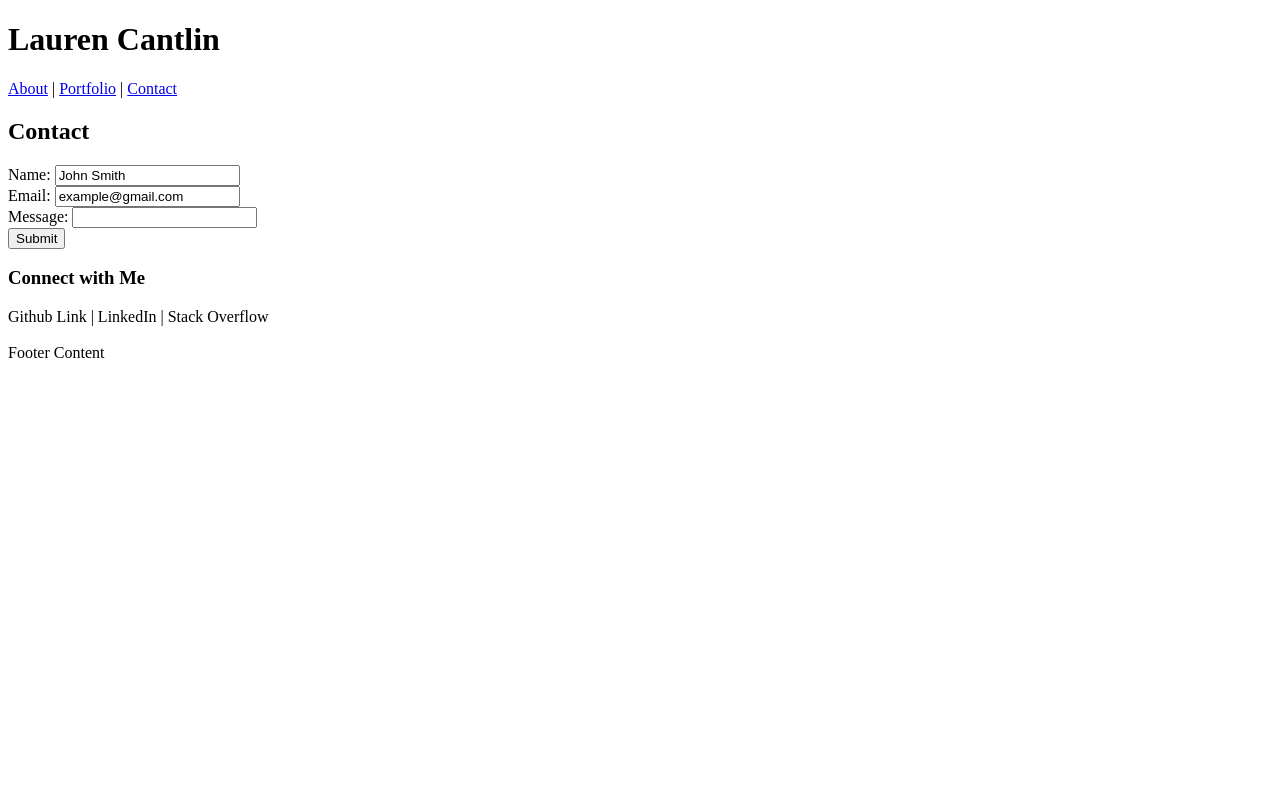
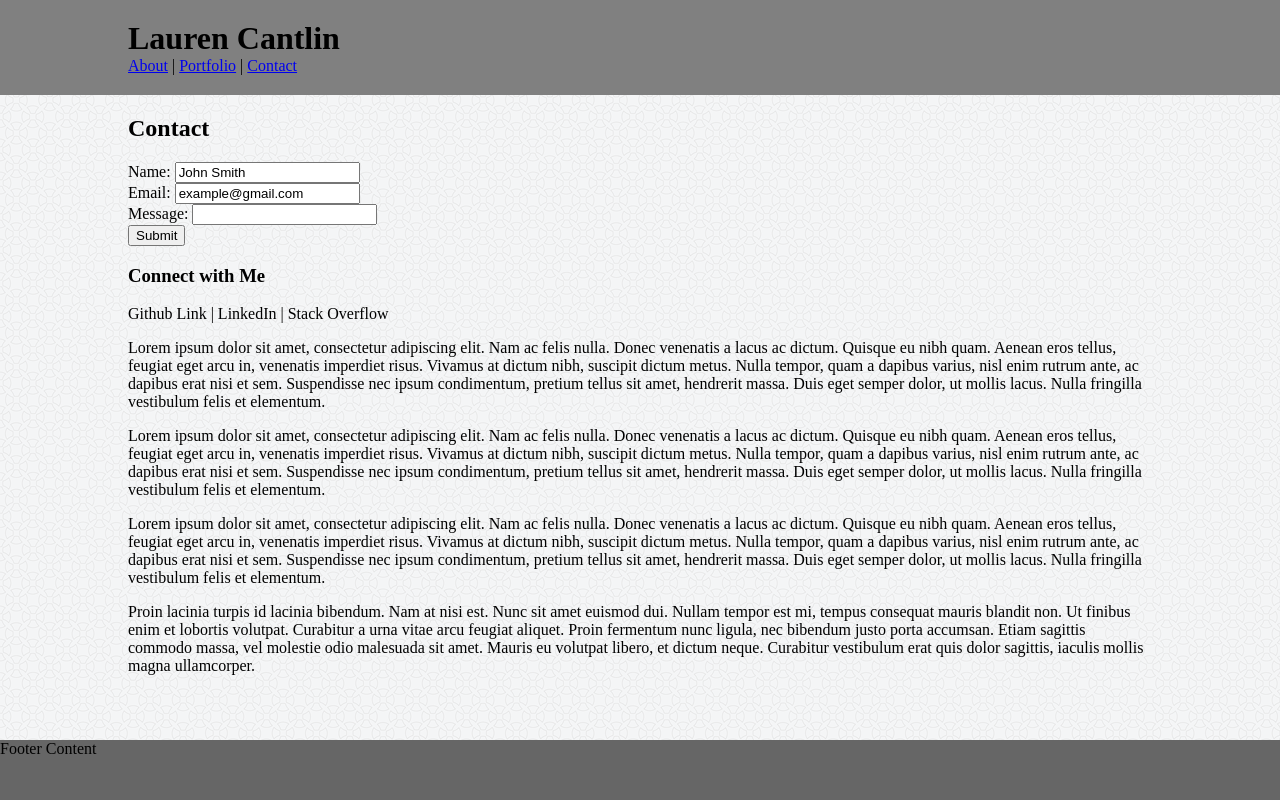
Before and after one commit to laurencantlin/Basic-Portfolio, a plain HTML site: page contact.html in a window 1280 px wide. Drawn offline with Linux system fonts and the light colour scheme.

Commit message:
adds css

```diff
--- /dev/null
+++ b/assets/css/style - Copy.css
@@ -0,0 +1,46 @@
+body{
+    background-image: url(../images/background.png);
+    margin: 0;
+    padding: 0;
+    /* height: 100%; */
+}
+
+header{
+    background: grey;
+    margin: 0;
+    padding: 20px;
+}
+
+.wrapper{
+    position: relative;
+    width: 1024px;
+    margin: 0 auto;
+    min-height: 100%;
+}
+
+#body{
+    padding: 0;
+    padding-bottom: 60px;
+    min-height: 100%;
+}
+
+h1{
+    margin:0;
+}
+
+/*
+
+#container{
+
+    min-height: 100%;
+    position: relative;
+overflow: auto;
+}  */
+
+footer{
+    background: #666;
+    position: absolute;
+    bottom: 0;
+    width: 100%;
+    height: 60px;
+}
--- a/assets/css/style.css
+++ b/assets/css/style.css
@@ -5,8 +5,6 @@ body {
     background-image: url("../images/background.png");
     font-family: 'Arial', 'Helvetica Neue', Helvetica, sans-serif;
     box-sizing: border-box;
-
-
 }
 
 header {
@@ -139,6 +137,19 @@ div{
     right: 25px;
 }
 
+#project1{
+    position: absolute;
+    left: 0;
+    top: 50px;
+
+}
+
+h3{
+    background: #4aaaa5;
+    color: white;
+
+}
+
 footer {
     background: #666;
     clear: both;
--- a/contact.html
+++ b/contact.html
@@ -1,23 +1,37 @@
 <!DOCTYPE html>
 <html>
+
 <head>
     <title>Contact</title>
+    <link rel="stylesheet" type="text/css" href="assets/css/style - Copy.css">
 </head>
+
 <body>
+    <div class="container">
+        <header>
+            <div class="wrapper">
                 <h1>Lauren Cantlin</h1>
                 <nav>
                     <a href="index.html">About</a> |
                     <a href="portfolio.html">Portfolio</a> |
                     <a href="contact.html">Contact</a>
                 </nav>
+            </div>
+        </header>
 
+        <div id="body">
+            <div class="wrapper">
                 <div>
                     <h2>Contact</h2>
 
                     <form action="#">
-                Name: <input type="text" name="name" value="John Smith"><br />
-                Email: <input type="text" name="email" value="example@gmail.com"><br />
-                Message: <input type="text" name="message"><br />
+                        Name:
+                        <input type="text" name="name" value="John Smith">
+                        <br /> Email:
+                        <input type="text" name="email" value="example@gmail.com">
+                        <br /> Message:
+                        <input type="text" name="message">
+                        <br />
                         <input type="submit" value="Submit">
                     </form>
                 </div>
@@ -25,10 +39,43 @@
                 <aside>
                     <h3>Connect with Me</h3>
                     Github Link | LinkedIn | Stack Overflow
-        </aside> <br />
+                </aside>
+
+                <p>Lorem ipsum dolor sit amet, consectetur adipiscing elit. Nam ac felis nulla. Donec venenatis a lacus ac dictum.
+                    Quisque eu nibh quam. Aenean eros tellus, feugiat eget arcu in, venenatis imperdiet risus. Vivamus at
+                    dictum nibh, suscipit dictum metus. Nulla tempor, quam a dapibus varius, nisl enim rutrum ante, ac dapibus
+                    erat nisi et sem. Suspendisse nec ipsum condimentum, pretium tellus sit amet, hendrerit massa. Duis eget
+                    semper dolor, ut mollis lacus. Nulla fringilla vestibulum felis et elementum.
+                </p>
+
+                <p>Lorem ipsum dolor sit amet, consectetur adipiscing elit. Nam ac felis nulla. Donec venenatis a lacus ac dictum.
+                    Quisque eu nibh quam. Aenean eros tellus, feugiat eget arcu in, venenatis imperdiet risus. Vivamus at
+                    dictum nibh, suscipit dictum metus. Nulla tempor, quam a dapibus varius, nisl enim rutrum ante, ac dapibus
+                    erat nisi et sem. Suspendisse nec ipsum condimentum, pretium tellus sit amet, hendrerit massa. Duis eget
+                    semper dolor, ut mollis lacus. Nulla fringilla vestibulum felis et elementum.
+                </p>
+
+                <p>Lorem ipsum dolor sit amet, consectetur adipiscing elit. Nam ac felis nulla. Donec venenatis a lacus ac dictum.
+                    Quisque eu nibh quam. Aenean eros tellus, feugiat eget arcu in, venenatis imperdiet risus. Vivamus at
+                    dictum nibh, suscipit dictum metus. Nulla tempor, quam a dapibus varius, nisl enim rutrum ante, ac dapibus
+                    erat nisi et sem. Suspendisse nec ipsum condimentum, pretium tellus sit amet, hendrerit massa. Duis eget
+                    semper dolor, ut mollis lacus. Nulla fringilla vestibulum felis et elementum.
+                </p>
+
+                <p>Proin lacinia turpis id lacinia bibendum. Nam at nisi est. Nunc sit amet euismod dui. Nullam tempor est mi,
+                    tempus consequat mauris blandit non. Ut finibus enim et lobortis volutpat. Curabitur a urna vitae arcu
+                    feugiat aliquet. Proin fermentum nunc ligula, nec bibendum justo porta accumsan. Etiam sagittis commodo
+                    massa, vel molestie odio malesuada sit amet. Mauris eu volutpat libero, et dictum neque. Curabitur vestibulum
+                    erat quis dolor sagittis, iaculis mollis magna ullamcorper.
+                </p>
+            </div>
+        </div>
+
 
         <footer>
             Footer Content
         </footer>
+    </div>
 </body>
+
 </html>
```
Also changed, not shown: portfolio.html (+44 -15 lines), 1 other file. Lines whose indentation alone changed are shown as unchanged.
